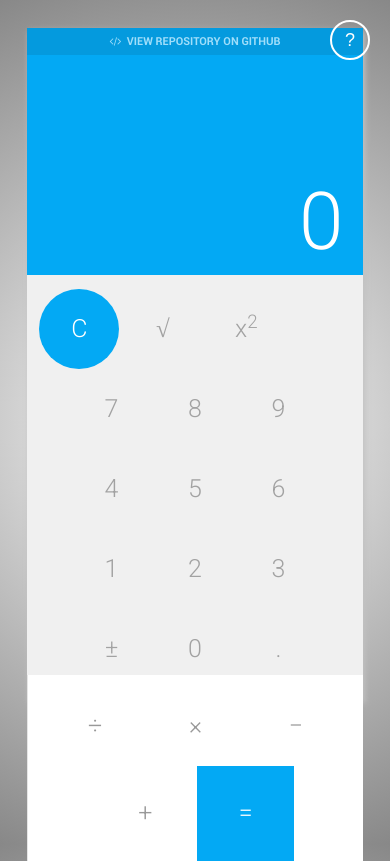
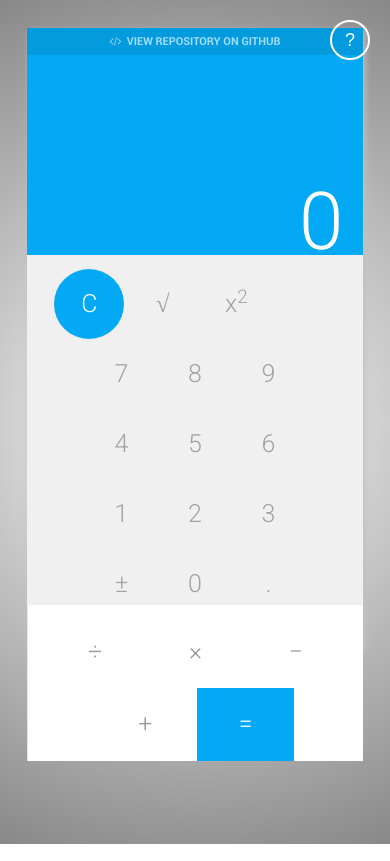
Before and after one commit to narulakeshav/calculator, a website: page index.html in a window 390 px wide. Drawn offline with nearby package versions, Linux system fonts and the light colour scheme.

Commit message:
Responsive

```diff
--- a/css/creative.css
+++ b/css/creative.css
@@ -238,3 +238,28 @@ a, .btn {
     color: #40C3FF;
     border-color: #40C3FF;
 }
+
+/* MEDIA QUERIES */
+@media only screen and (max-width: 768px) {
+    .calculator {
+        height: 620px;
+    }
+    .displayBox {
+        height: 200px;
+    }
+    .btn-calc {
+        width: 70px;
+        height: 70px;
+    }
+    .btn-operation {
+        width: 97px;
+        height: 72.8px;
+    }
+    .clear {
+        width: 70px;
+        height: 70px;
+    }
+    .modal-dialog {
+        width: 90%;
+    }
+}
```
